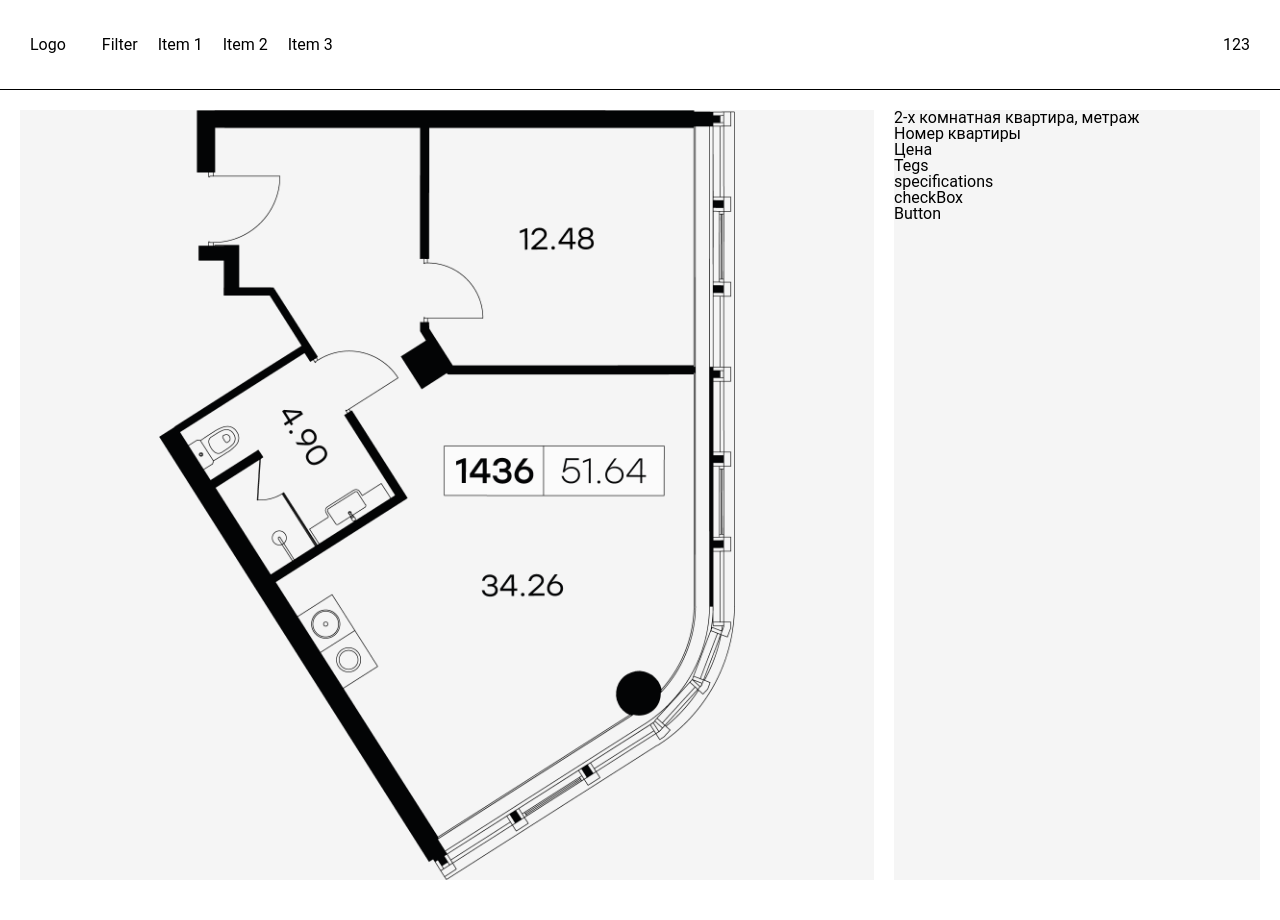
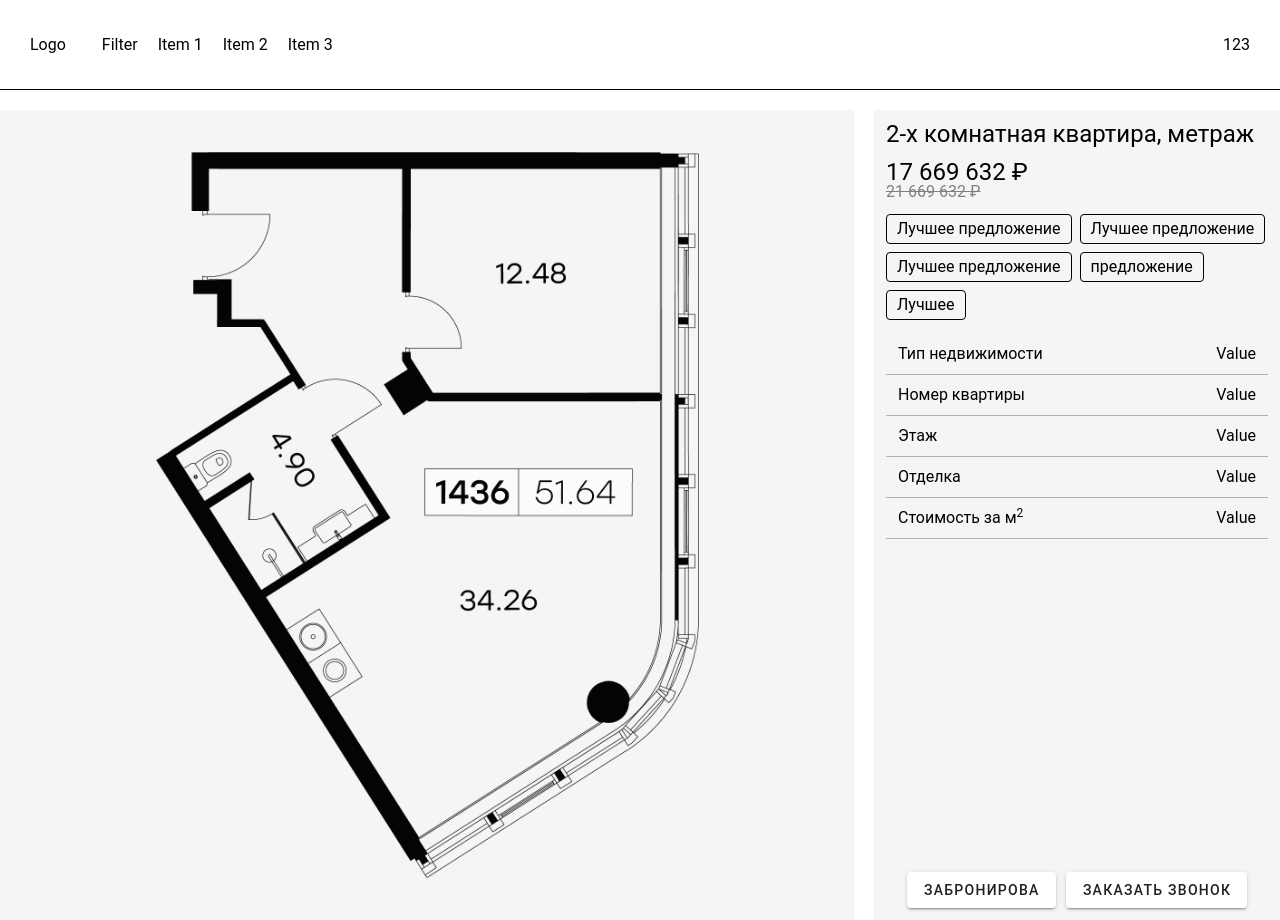
Before and after one commit to yakovetsrr/realty-vue, a Vue app: page /filter/1 in a window 1280 px wide. Built offline with nearby package versions, Linux system fonts and the light colour scheme.

Commit message:
feat(flat-details): layout

```diff
--- /dev/null
+++ b/src/components/BaseTag.vue
@@ -0,0 +1,18 @@
+<template>
+  <div :class="$style.tag">
+    <span>
+      <slot></slot>
+    </span>
+  </div>
+</template>
+
+<script></script>
+<style module>
+.tag {
+  display: inline-flex;
+  padding: 6px 10px;
+  border-radius: 4px;
+  border: 1px solid black;
+  color: black;
+}
+</style>
--- a/src/components/HomeTags.vue
+++ b/src/components/HomeTags.vue
@@ -31,9 +31,6 @@
   padding: 2.8rem;
   border-radius: 0.8rem;
   background-color: #f5f5f8;
-  -webkit-box-orient: vertical;
-  -webkit-box-direction: normal;
-  -ms-flex-direction: column;
   flex-direction: column;
 }
 </style>
--- a/src/views/FilterDetailsPage.vue
+++ b/src/views/FilterDetailsPage.vue
@@ -5,29 +5,68 @@
         <div :class="$style.flatContent"></div>
       </div>
       <div :class="$style.specifications">
+        <div :class="$style.titel">2-x комнатная квартира, метраж</div>
         <div>
-          <p>2-x комнатная квартира, метраж</p>
-          <p>Номер квартиры</p>
-          <p>Цена</p>
+          <p :class="$style.price">17 669 632 ₽</p>
+          <p :class="$style.originalPrice">21 669 632 ₽</p>
         </div>
-        <div>Tegs</div>
-        <div>specifications</div>
-        <div>checkBox</div>
-        <div>Button</div>
+        <div :class="$style.tags">
+          <BaseTag> Лучшее предложение</BaseTag>
+          <BaseTag> Лучшее предложение</BaseTag>
+          <BaseTag> Лучшее предложение</BaseTag>
+          <BaseTag> предложение</BaseTag>
+          <BaseTag> Лучшее</BaseTag>
+        </div>
+
+        <div class="specificationsList">
+          <div :class="$style.specificationsItem">
+            <span>Тип недвижимости</span>
+            <span>Value</span>
+          </div>
+          <div :class="$style.specificationsItem">
+            <span>Номер квартиры</span>
+            <span>Value</span>
+          </div>
+          <div :class="$style.specificationsItem">
+            <span>Этаж</span>
+            <span>Value</span>
+          </div>
+          <div :class="$style.specificationsItem">
+            <span>Отделка</span>
+            <span>Value</span>
+          </div>
+          <div :class="$style.specificationsItem">
+            <span>Стоимость за м<sup>2</sup></span>
+            <span>Value</span>
+          </div>
+        </div>
+        <div :class="$style.buttonBlock">
+          <v-btn>Забронирова</v-btn>
+          <v-btn>Заказать звонок</v-btn>
+        </div>
       </div>
     </div>
   </div>
 </template>
 
-<script></script>
+<script>
+import { defineComponent } from 'vue'
+import BaseTag from '../components/BaseTag.vue'
+
+export default defineComponent({
+  components: { BaseTag },
+})
+</script>
 
 <style module>
+.container {
+  padding-top: 20px;
+}
 .hero {
   display: flex;
   justify-content: space-between;
   gap: 20px;
   height: 810px;
-  padding: 20px;
 }
 
 .flat {
@@ -36,6 +75,7 @@
   background-color: #f5f5f5;
   min-width: 854px;
   height: 100%;
+  padding: 42px;
 }
 
 .flatContent {
@@ -50,8 +90,26 @@
   background-color: #f5f5f5;
   display: flex;
   flex-direction: column;
+  gap: 14px;
   width: 100%;
   height: 100%;
+  padding: 12px;
+}
+
+.titel {
+  font-size: 24px;
+}
+.specificationsItem {
+  display: flex;
+  justify-content: space-between;
+  border-bottom: 1px solid rgb(180, 177, 177);
+  padding: 12px;
+}
+
+.tags {
+  display: flex;
+  flex-wrap: wrap;
+  gap: 8px;
 }
 
 .container {
@@ -59,4 +117,21 @@
   min-width: 1280px;
   margin: 0 auto;
 }
+
+.price {
+  font-size: 24px;
+}
+
+.originalPrice {
+  font-size: 16px;
+  text-decoration: line-through;
+  color: grey;
+}
+
+.buttonBlock {
+  display: flex;
+  justify-content: center;
+  gap: 10px;
+  margin-top: auto;
+}
 </style>
```
Also changed, not shown: src/components/OnlineDealPreview/HomePageOnlineDealPreview.vue (renamed from src/components/HomePageOnlineDealPreview.vue).
